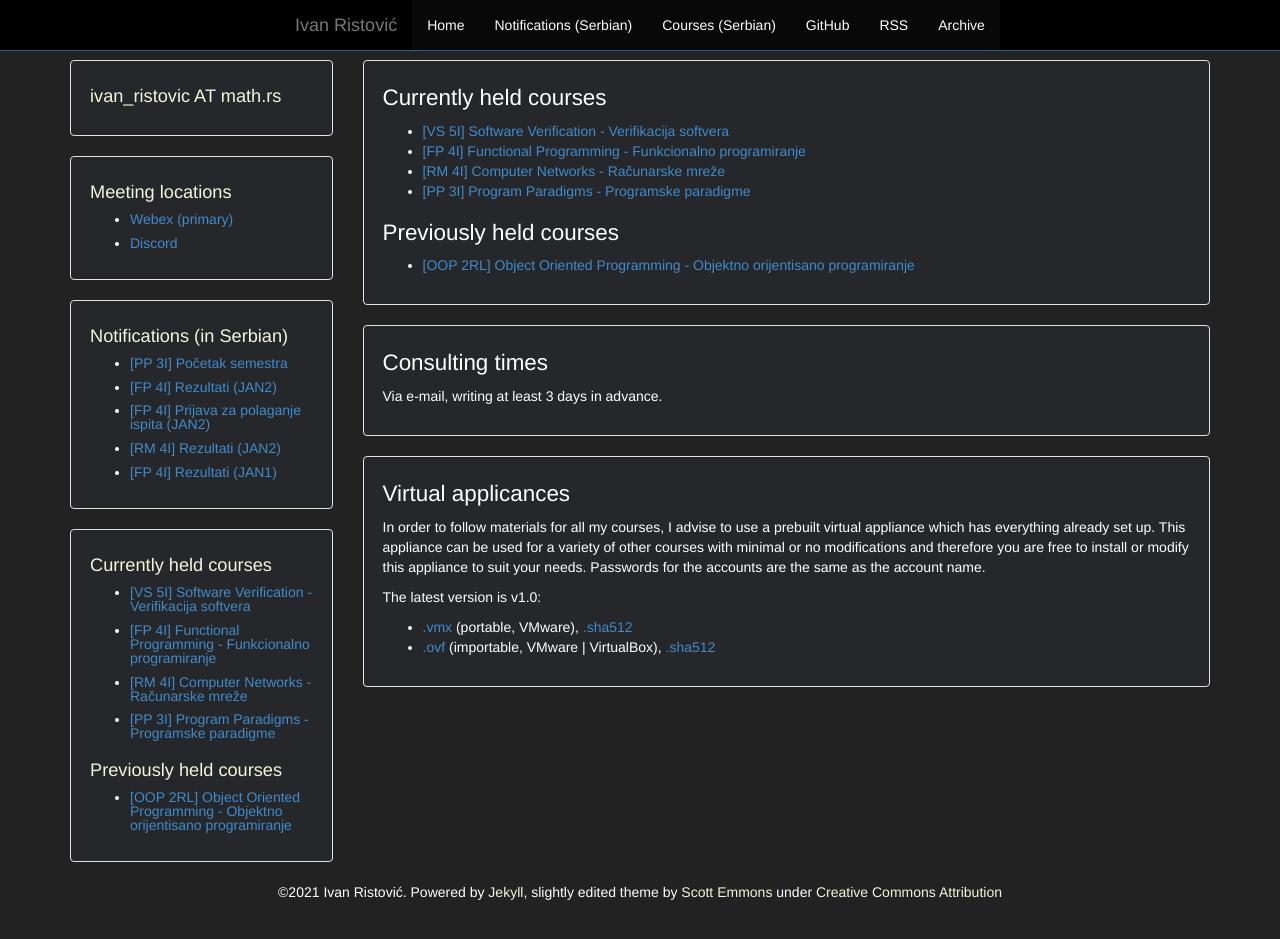
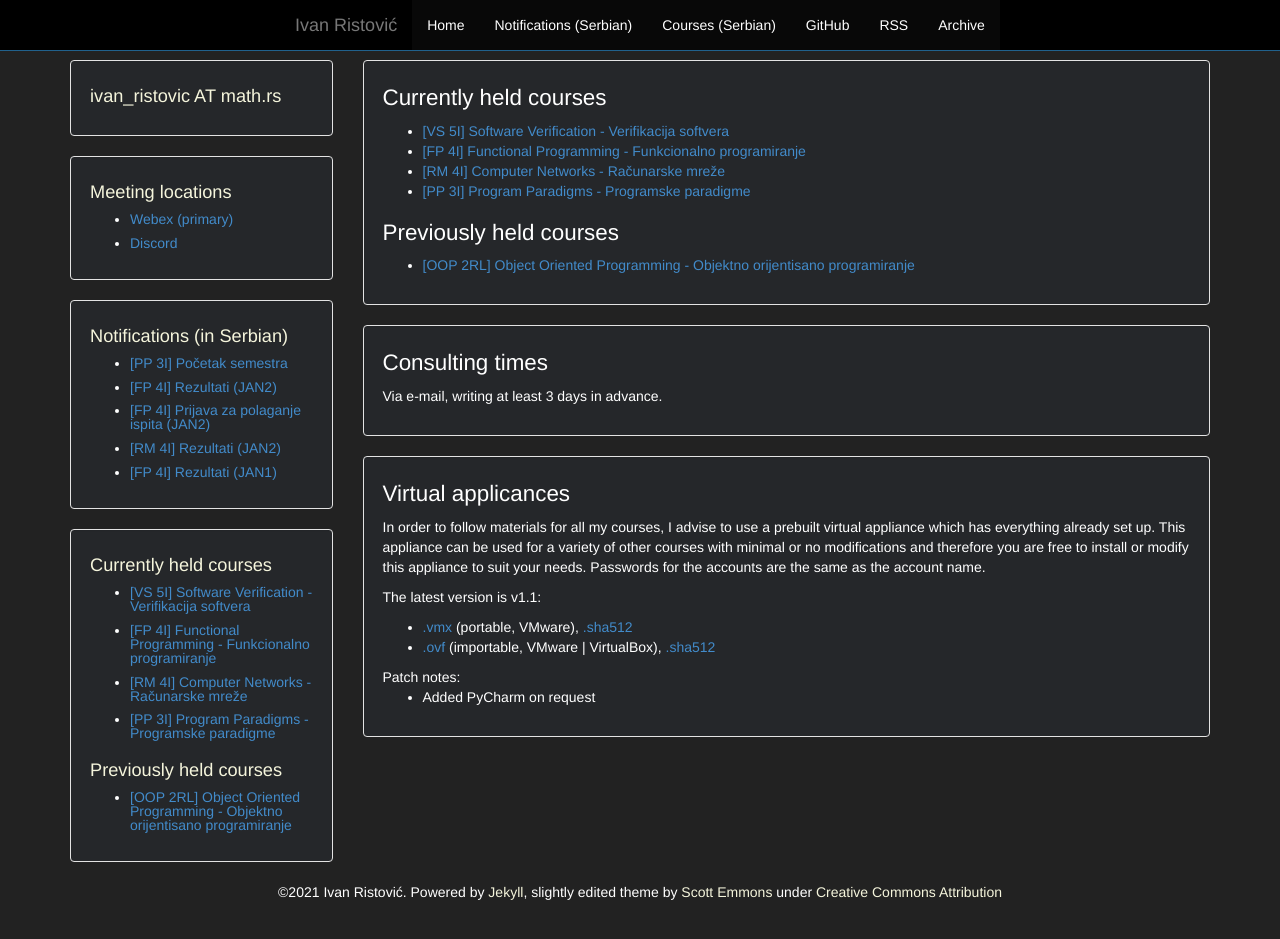
Before and after one commit to ivan-ristovic/ivan-ristovic.github.io, a Jekyll site: the page built from courses.html, in a window 1280 px wide and 972 px high. Shown: the top 939 px of the window. Built offline with Jekyll 4.4.1, drawn with Linux system fonts in a browser that asks for light colours.

Commit message:
[VM] v1.1

```diff
--- a/courses.html
+++ b/courses.html
@@ -23,19 +23,23 @@
     In order to follow materials for all my courses, I advise to use a prebuilt virtual appliance which has everything already set up. This appliance can be used for a variety of other courses with minimal or no modifications and therefore you are free to install or modify this appliance to suit your needs. Passwords for the accounts are the same as the account name.
   </p>
   <p>
-    The latest version is <emph>v1.0</emph>:
+    The latest version is <emph>v1.1</emph>:
     <br>
     <ul>
       <li>
-        <a href="https://drive.google.com/file/d/1Ph1WBYh5iGusgKftL5dxp7vWhFpqCcx1/view?usp=sharing">.vmx</a>
+        <a href="https://drive.google.com/file/d/1EnQD73tmLmXhp2vnyJZ5rfT1ydRYRwap/view?usp=sharing">.vmx</a>
         (portable, VMware),
         <a href="https://raw.githubusercontent.com/ivan-ristovic/ivan-ristovic.github.io/master/courses/irvm_v1.sha512">.sha512</a>
       </li>
       <li>
-        <a href="https://drive.google.com/file/d/1pbRhLLsb-f2mvY0Af9nKAL0dkOkpiRcj/view?usp=sharing">.ovf</a>
+        <a href="https://drive.google.com/file/d/1eq1j3D8yD9V8kHOi5dM4KBql4dEDqlZk/view?usp=sharing">.ovf</a>
         (importable, VMware | VirtualBox),
         <a href="https://raw.githubusercontent.com/ivan-ristovic/ivan-ristovic.github.io/master/courses/irvm_v1_ovf.sha512">.sha512</a>
       </li>
     </ul>
+    Patch notes:
+    <ul>
+      <li>Added PyCharm on request</li>
+    </ul>
   </p>
 </div>
```
Also changed, not shown: 2 other files.
